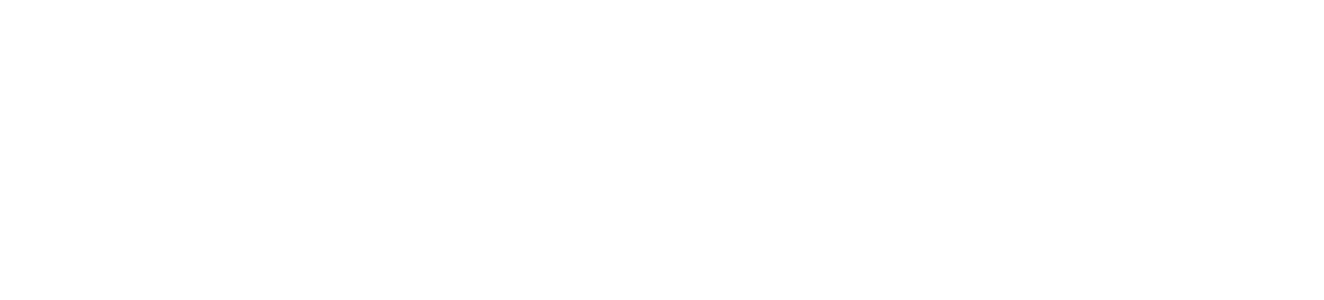
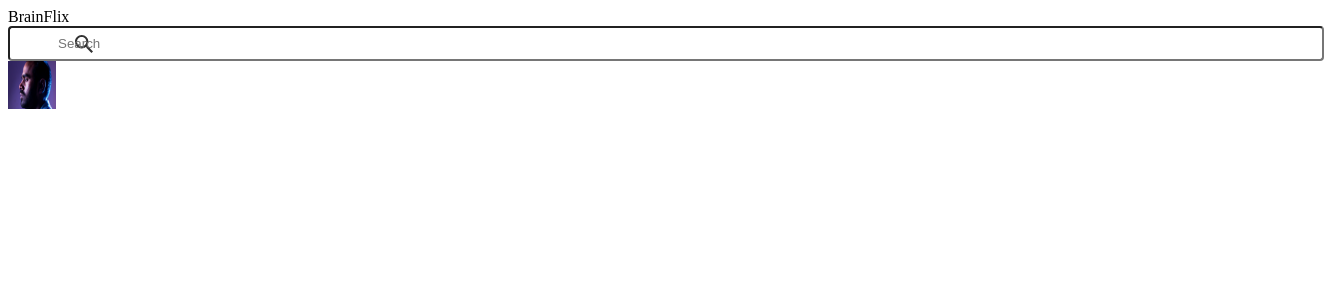
Before and after one commit to YongshengGong/yongsheng-gong-brainflix, a React (Vite) app: page / in a window 1280 px wide. Shown: the top 300 px of the page, 1324 px wide, since content can reach past the window. Built offline with nearby package versions, Linux system fonts and the light colour scheme.

Commit message:
I created a Header function in Header.jsx file and included header element, I also started writting some styling codes in Header.scss

```diff
--- a/src/components/Header/Header.jsx
+++ b/src/components/Header/Header.jsx
@@ -1,7 +1,16 @@
-import "./Header.css";
+import "./Header.scss";
+import avata from "../../assets/images/Mohan-muruge.jpg";
 function Header(){
-    return
-    <>
-    </>
+    return (
+    <header className="header">
+       <section className="header__logo-title-container">
+           <span>BrainFlix</span>
+       </section>
+       <section className="header__search-avatar-container">
+           <input className="header__search" placeholder="Search"></input>
+           <img className="header__avatar" src={avata} alt="" />
+       </section>
+    </header>
+    )
 }
 export default Header;
--- /dev/null
+++ b/src/components/Header/Header.scss
@@ -0,0 +1,18 @@
+.header{
+    width:100%;
+    &__logo-title-container{
+        width:100%;
+    }
+    &__search{
+        width:100%;
+        background-image: url("../../assets/icons/search.svg");
+        background-repeat: no-repeat;
+        background-position: 5% center;
+        padding:0.5rem 0 0.5rem 3rem;
+        border-radius: 4px;
+    }
+    &__avatar{
+        width:3rem;
+        height:3rem;
+    }
+}
```
Also changed, not shown: src/components/Header/Header.css (deleted).
